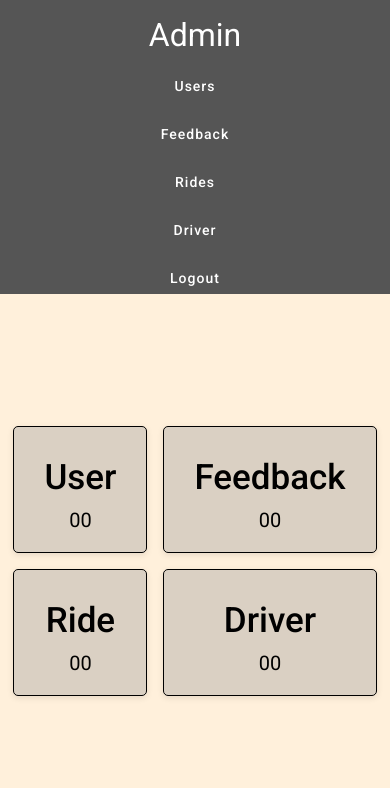
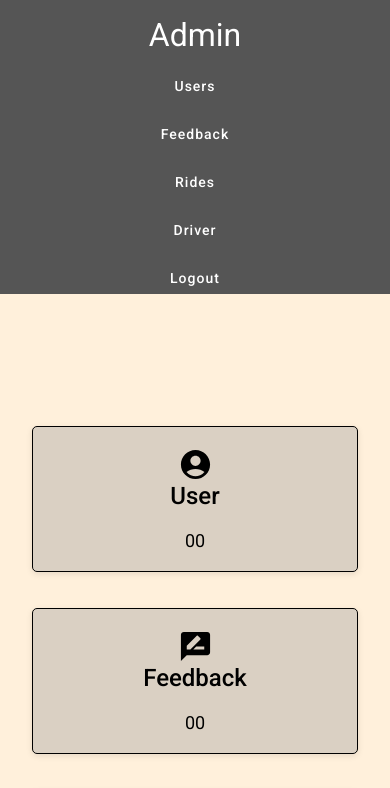
Before and after one commit to nikkosalas/web, a React (Create React App) app in the folder admin/: page /dashboard in a window 390 px wide. Shown: the top 788 px of the page. Built offline with nearby package versions, Linux system fonts and the light colour scheme.

Commit message:
responsive  + icon

```diff
--- a/admin/package.json
+++ b/admin/package.json
@@ -3,6 +3,11 @@
   "version": "0.1.0",
   "private": true,
   "dependencies": {
+    "@emotion/react": "^11.11.1",
+    "@emotion/styled": "^11.11.0",
+    "@mui/icons-material": "^5.14.9",
+    "@mui/material": "^5.14.9",
+    "@mui/styled-engine": "^5.14.9",
     "@react-native-firebase/app": "^18.3.2",
     "@testing-library/jest-dom": "^5.17.0",
     "@testing-library/react": "^13.4.0",
@@ -40,5 +45,4 @@
       "last 1 safari version"
     ]
   }
-
 }
--- a/admin/src/Dashboard.js
+++ b/admin/src/Dashboard.js
@@ -2,6 +2,10 @@ import React from 'react';
 import './dashboard.css';
 import './design.css';
 import { useLocation } from 'react-router-dom';
+import { AccountCircle as AccountCircleIcon } from '@mui/icons-material';
+import RateReviewIcon from '@mui/icons-material/RateReview';
+import DirectionsCarFilledIcon from '@mui/icons-material/DirectionsCarFilled';
+import PersonIcon from '@mui/icons-material/Person';
 
 const Dashboard = () => {
   const location = useLocation();
@@ -40,21 +44,25 @@ const Dashboard = () => {
     <div className='stats'>
 
       <div className='card'>
+      <AccountCircleIcon fontSize="large" />
         <h2 className='user'>User</h2>
         <p>00</p>
       </div>
 
       <div className='card'>
+      <RateReviewIcon fontSize="large" />
         <h2 className='feedback'>Feedback</h2>
         <p>00</p>
       </div>
 
       <div className='card'>
+      <DirectionsCarFilledIcon fontSize="large" />
         <h2 className='ride'>Ride</h2>
         <p>00</p>
       </div>
 
       <div className='card'>
+      <PersonIcon fontSize="large" />
         <h2 className='driver'>Driver</h2>
         <p>00</p>
       </div>
--- a/admin/src/design.css
+++ b/admin/src/design.css
@@ -22,7 +22,10 @@ h1 {
 }
 
 .card {
-
+  display: flex;
+  flex-direction: column;
+  align-items: center;
+  justify-content: center;
   padding: 20px;
   width: 100%;
   border: 1px solid black;
@@ -43,18 +46,17 @@ h1 {
 .feedback,
 .ride {
   color: black;
-  font-size: 35px;
-  padding: 10px;
+  font-size: 24px;
+  padding: 0px;
   font-weight: 500;
+  margin-bottom: 10px;
 }
 
 p {
   color: black;
-  font-size: 20px;
+  font-size: 18px;
+  margin-top: 10px;
 }
-
-
-
 
 /* Style for the table container */
 .table-container {
@@ -75,6 +77,7 @@ table {
   border-radius: 8px;
   box-shadow: 0px 2px 4px rgba(0, 0, 0, 0.2);
 }
+
 /* Style for table headers (th) */
 th {
   background-color: #333;
@@ -109,7 +112,14 @@ button:hover {
 
 /* Media Query for Mobile Devices */
 @media (max-width: 768px) {
-  table {
-    font-size: 12px;
+  .stats {
+    grid-template-columns: 1fr; /* Change to a single column layout for mobile */
+    text-align: center; /* Center-align the cards */
   }
+
+  .card {
+    margin-bottom: 20px; /* Add space between cards */
+  }
+
+
 }
```
Also changed, not shown: 1 other file (tests, documents, lock files or other folders).
